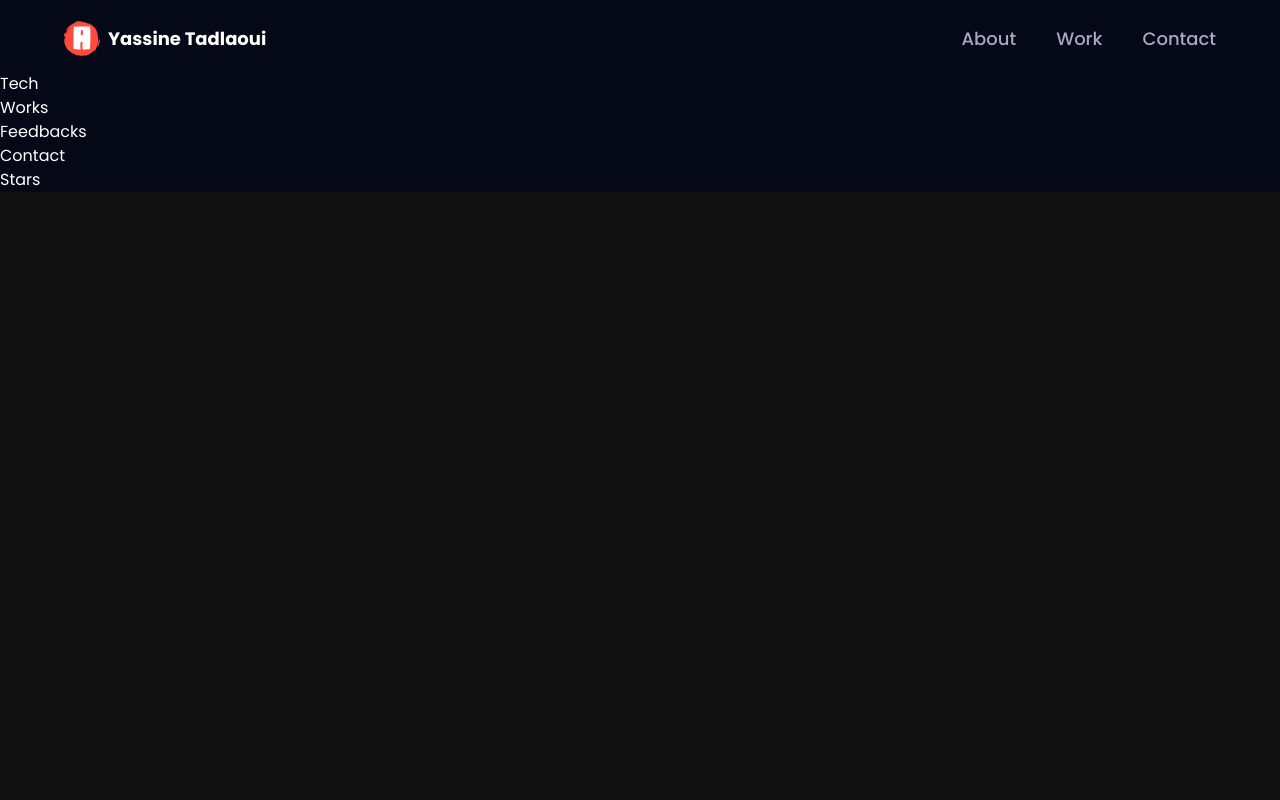
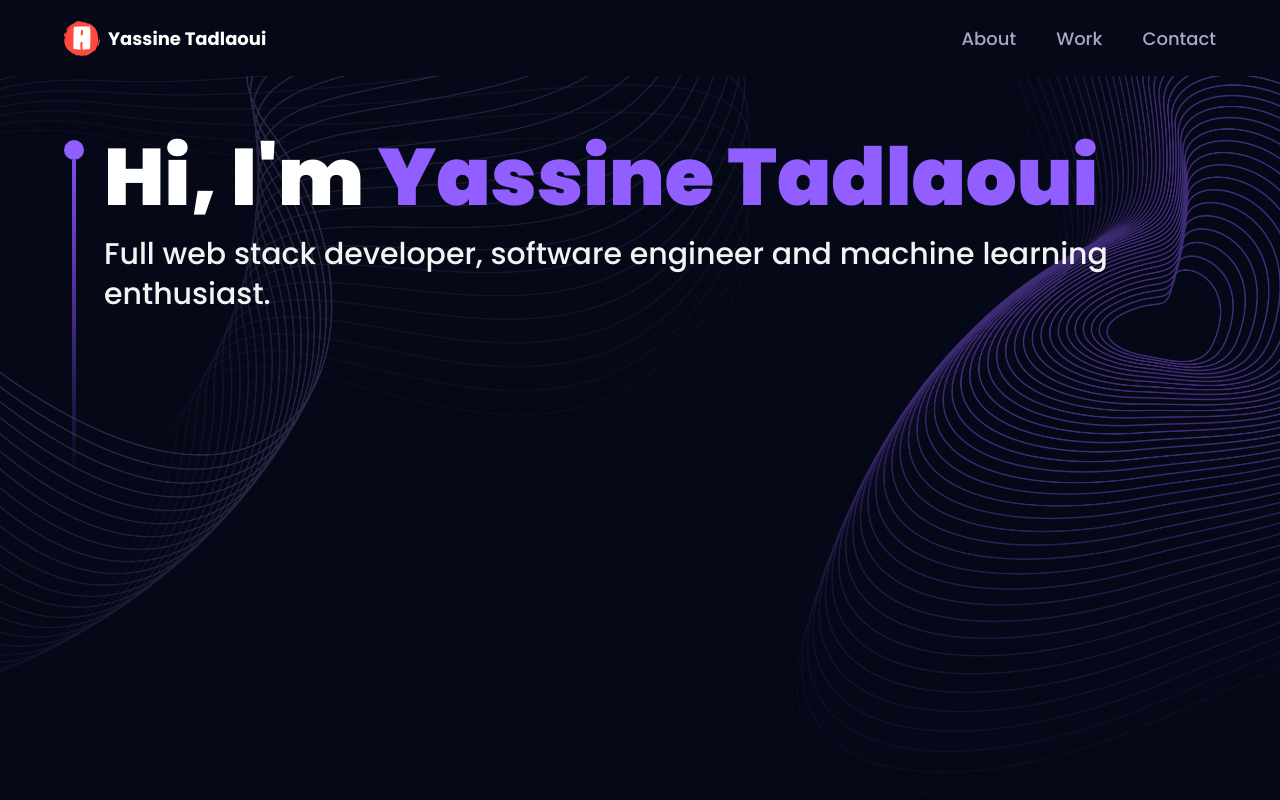
Before and after one commit to Gri-ffin/portfolio3D, a React (Vite) app: page / in a window 1280 px wide. Shown: the top 800 px of the page. Built offline with nearby package versions, Linux system fonts and the light colour scheme.

Commit message:
finish the hero component

```diff
--- a/src/components/Hero.tsx
+++ b/src/components/Hero.tsx
@@ -1,6 +1,25 @@
+import { motion } from "framer-motion"
+import { styles } from "../styles"
+import { ComputersCanvas } from "./index.ts"
+
+
 const Hero = () => {
   return (
-    <div>Hero</div>
+    <section className="relative w-full h-screen mx-auto">
+      <div className={`${styles.paddingX} absolute inset-0 top-[120px] max-w-7xl mx-auto flex flex-auto items-start gap-5`}>
+        <div className="flex flex-col justify-center items-center mt-5">
+          <div className="w-5 h-5 rounded-full bg-[#915eff]" />
+          <div className="w-1 sm:h-80 h-40 violet-gradient" />
+        </div>
+        <div>
+          <h1 className={`${styles.heroHeadText} text-white`}>Hi, I&apos;m <span className="text-[#915eff]">Yassine Tadlaoui</span></h1>
+          <p className={`${styles.heroSubText} mt-2 text-white-100`}>
+            Full web stack developer, software engineer and machine learning enthusiast.
+          </p>
+        </div>
+      </div>
+      <ComputersCanvas />
+    </section>
   )
 }
 
```
